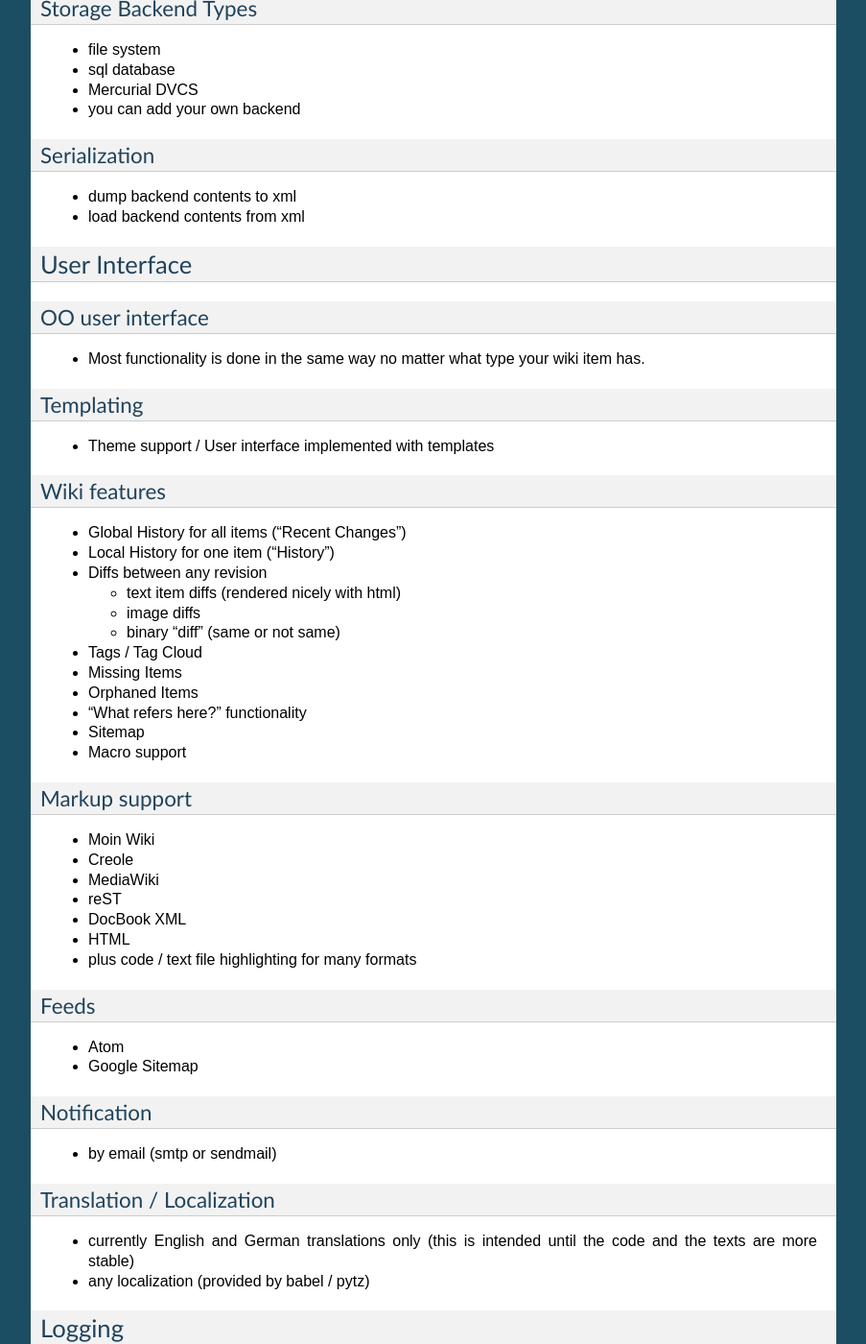
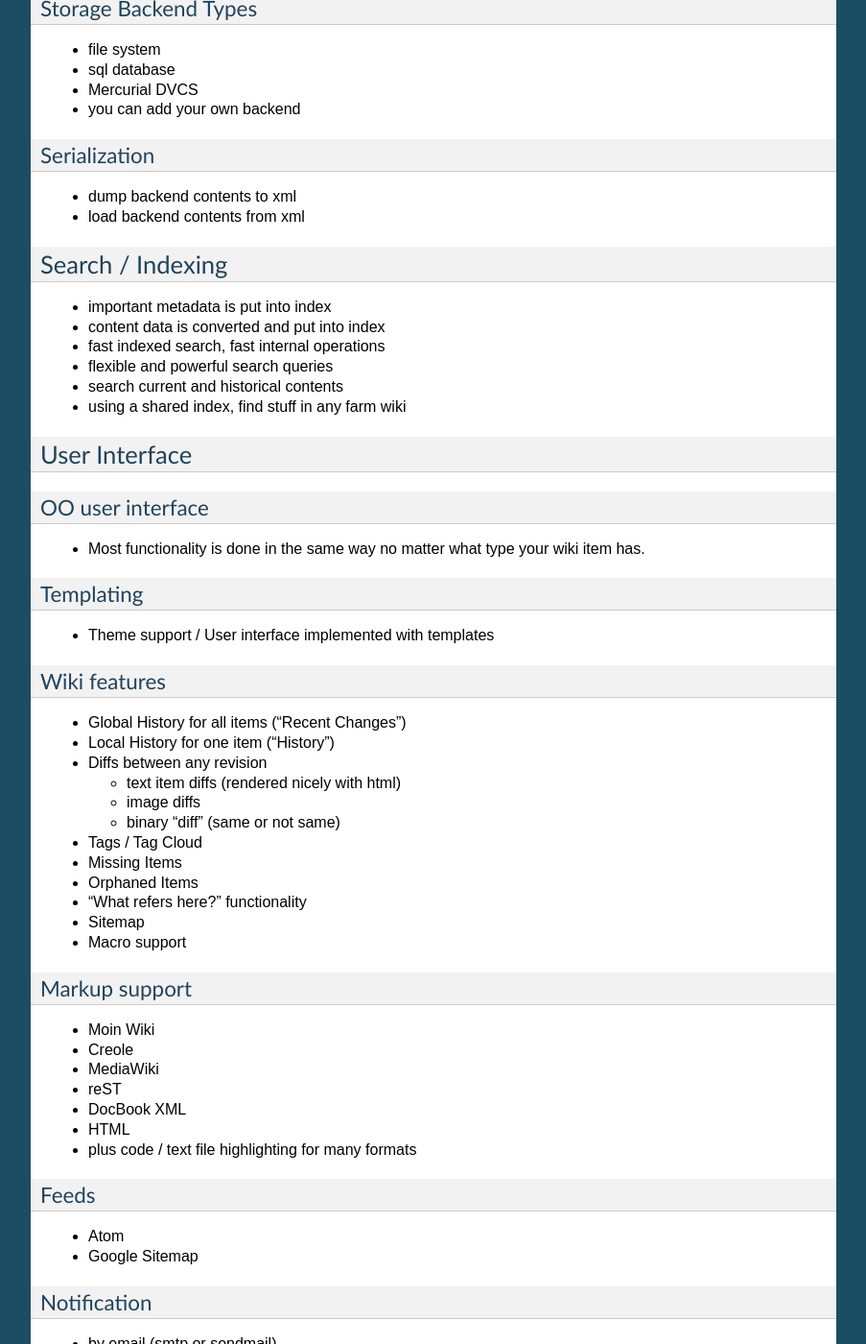
Before and after one commit to bhrigu123/moin-2.0-beta, a Sphinx documentation site: the page built from docs/intro/features.rst, in a window 1280 px wide and 1400 px high, scrolled down 1439 px. Shown: the whole window at 96% size, without its empty margins (198-1101 px from the left). Built offline with Sphinx 7.4.7, drawn with Linux system fonts in a browser that asks for light colours; some of the changed text lies outside the part shown.

Commit message:
docs: add whoosh / indexing / search to features list

```diff
--- a/docs/intro/features.rst
+++ b/docs/intro/features.rst
@@ -83,6 +83,15 @@
 * dump backend contents to xml
 * load backend contents from xml
 
+Search / Indexing
+=================
+* important metadata is put into index
+* content data is converted and put into index
+* fast indexed search, fast internal operations
+* flexible and powerful search queries
+* search current and historical contents
+* using a shared index, find stuff in any farm wiki
+
 User Interface
 ==============
 OO user interface
```
Also changed, not shown: other parts of docs/intro/features.rst (+1 -1 lines).
